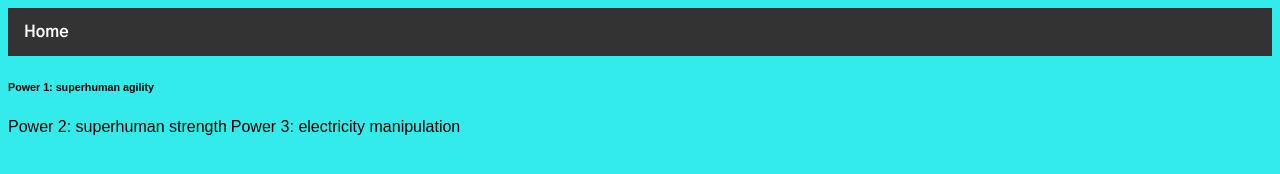
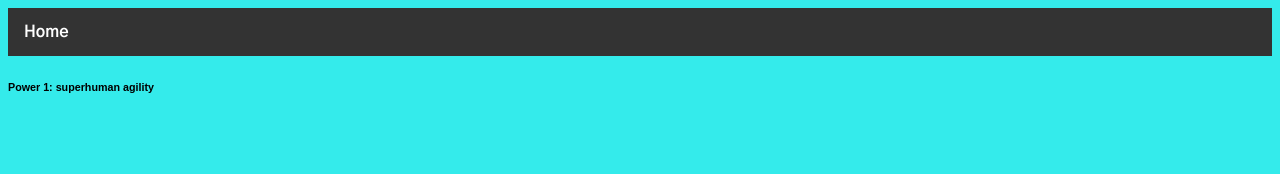
Before and after one commit to jdmar3-comp426/a01-helenmcginnis, a website: page powers.html in a window 1280 px wide. Drawn offline with Linux system fonts and the light colour scheme.

Commit message:
whitespace

```diff
--- a/powers.html
+++ b/powers.html
@@ -11,8 +11,6 @@
         <ul>
             <li><a href="index.html">Home</a></li>
         </ul>
-      <h6>Power 1: superhuman agility </h6>
-      <h7>Power 2: superhuman strength</h7>
-      <h8>Power 3: electricity manipulation </h8>
+      <h6>Power 1: superhuman agility</h6>
     </body>
 </html>
```
Also changed, not shown: index.html (line endings or trailing spaces).
